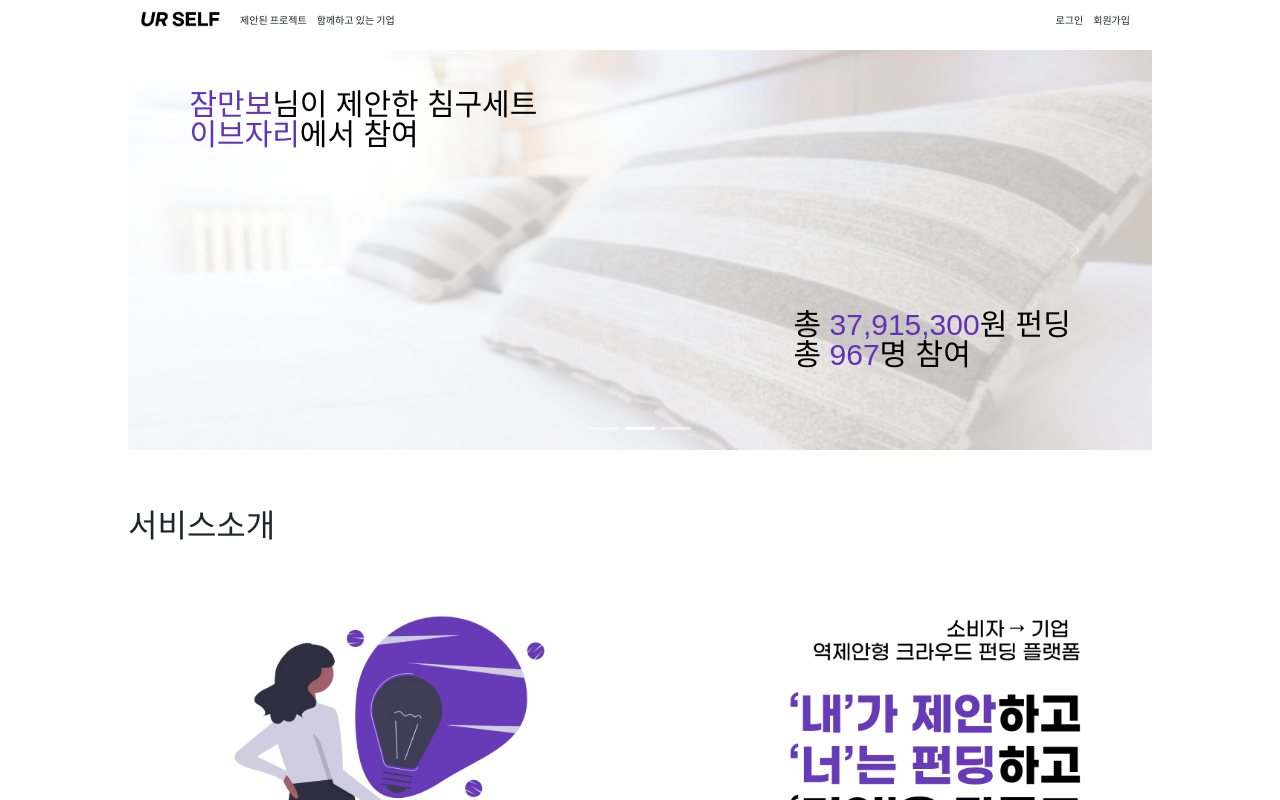
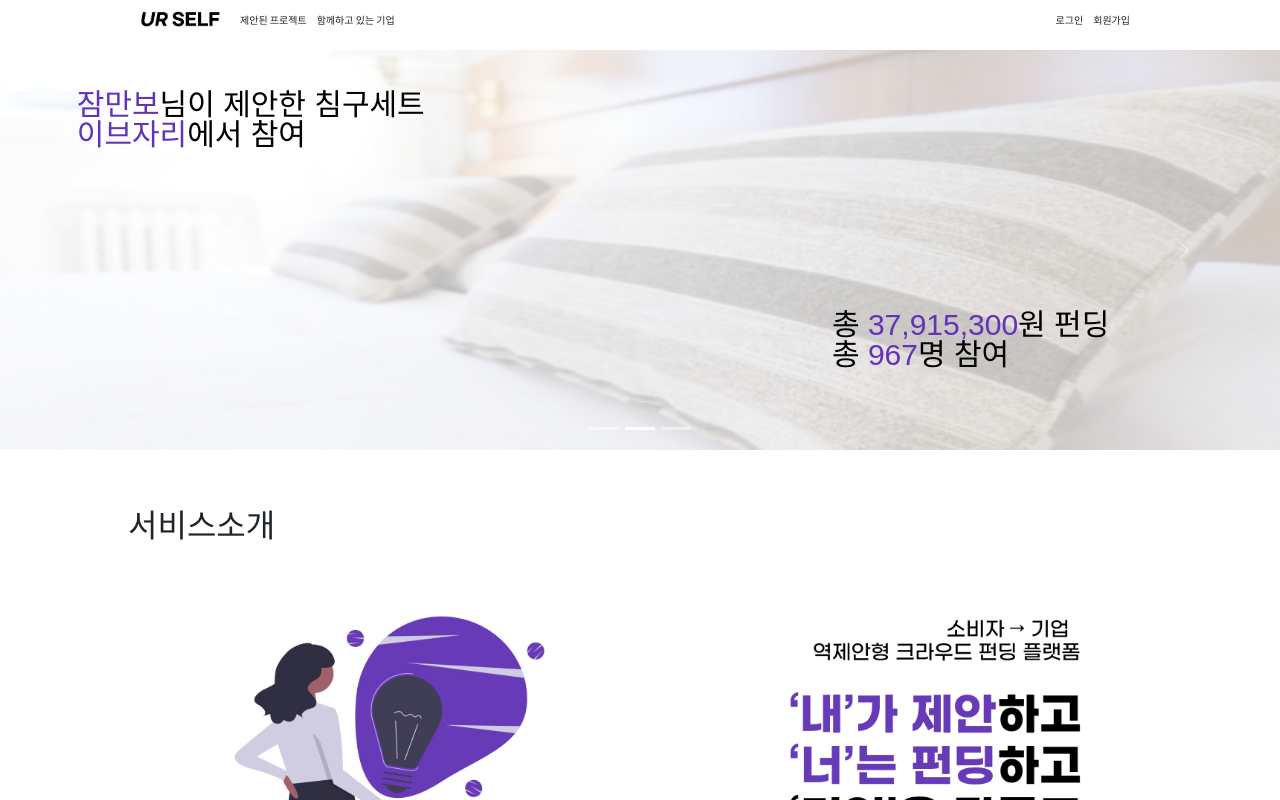
Before and after one commit to OUR-SELF/URSELF, a React (Create React App) app: page / in a window 1280 px wide. Shown: the top 800 px of the page. Built offline with nearby package versions, Linux system fonts and the light colour scheme; a web font is replaced by a local one.

Commit message:
이슬:: 홈화면 캐로셀 100vw로 수정

```diff
--- a/src/pages/Home.js
+++ b/src/pages/Home.js
@@ -20,7 +20,7 @@ const Container = styled.div`
 `;
 
 const CarouselContainer = styled.div`
-  max-width: 80vw;
+  max-width: 100vw;
   margin: 10px auto;
 `;
 
```
